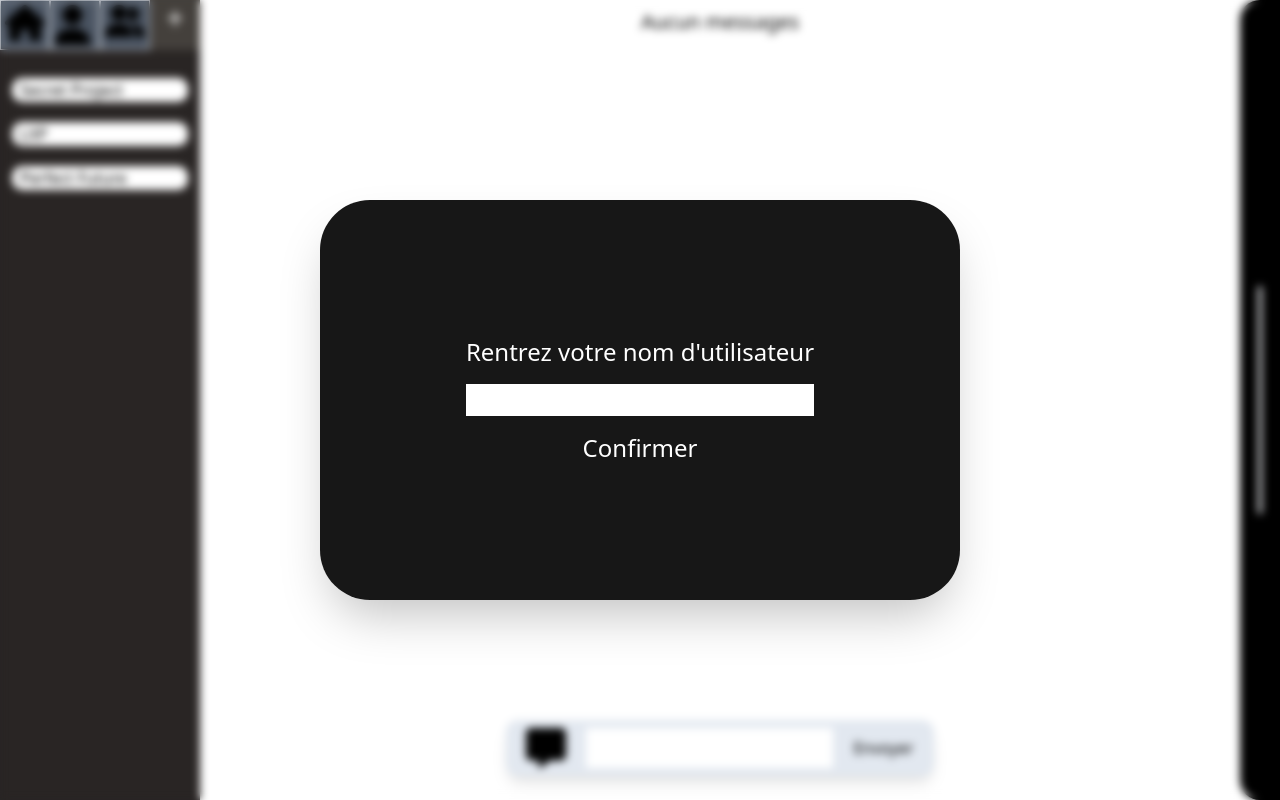
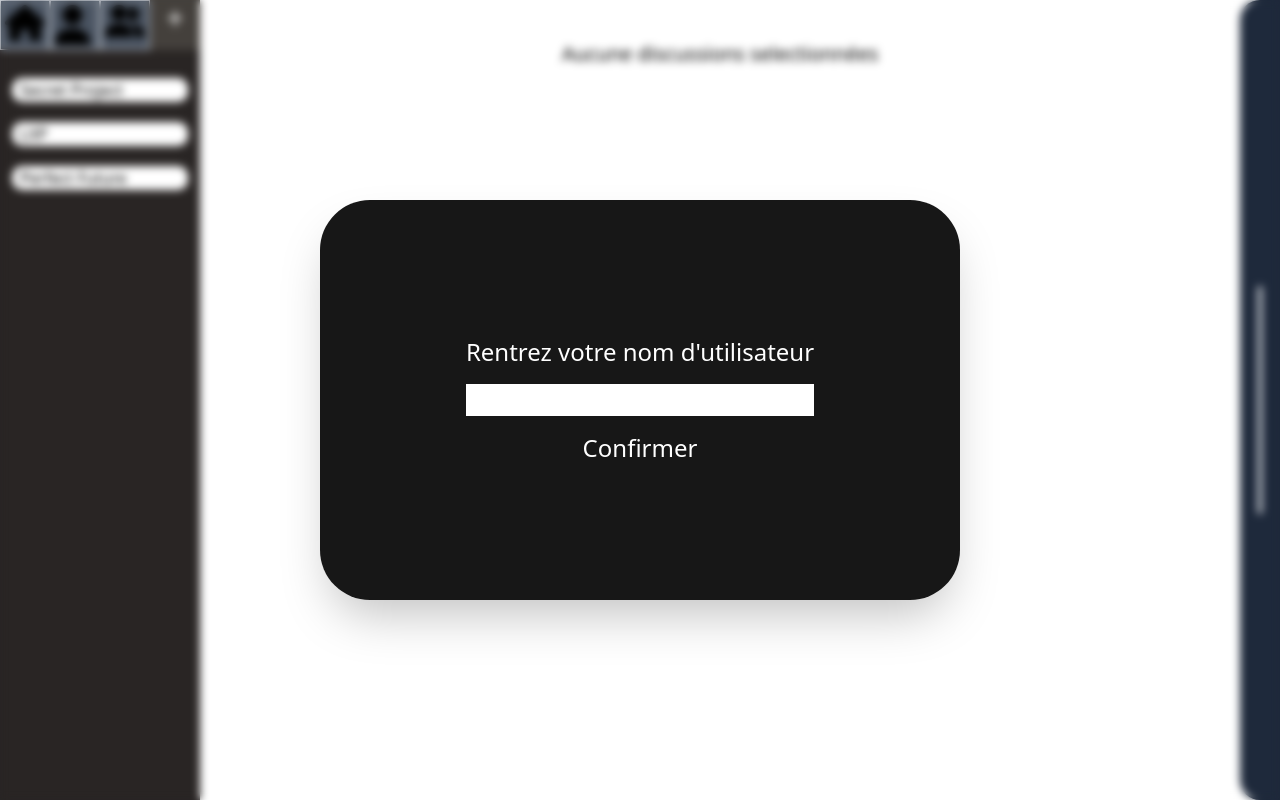
Before and after one commit to MartinDHLL/websocket-demo, a React (Create React App) app in the folder front-react/: page / in a window 1280 px wide. Built offline with nearby package versions, Linux system fonts and the light colour scheme.

Commit message:
correction bug

```diff
--- a/front-react/src/App/App.jsx
+++ b/front-react/src/App/App.jsx
@@ -9,7 +9,7 @@ import "./App.css";
 function App() {
   const [connectionStatus, setConnectionStatus] = useState(socket.connected);
   const [username, setUsername] = useState("");
-  const [room, setRoom] = useState("");
+  const [room, setRoom] = useState(null);
   const [messages, setMessages] = useState([]);
 
   // socket.connect(); // remove after
@@ -83,7 +83,7 @@ function App() {
 
   return (
     <>
-      <div className="fixed top-0 flex flex-row justify-between min-h-screen min-w-full bg-white text-back">
+      <div className="fixed w-full top-0 flex flex-row justify-between min-h-screen min-w-full bg-white text-back">
         <ChannelsList room={room} changeRoom={changeRoom} />
         {room != null ? (
           <MessagesList messages={messages} />
--- a/front-react/src/MessagesList/MessagesList.jsx
+++ b/front-react/src/MessagesList/MessagesList.jsx
@@ -4,7 +4,7 @@ import Message from "./Message/Message";
 
 export default function MessagesList({ messages }) {
   return (
-    <div className="max-md:max-h-[38em] sm:max-h-[45em] xl:max-h-[45em] lg:max-xl:max-h-[90em]">
+    <div className="w-[70%] sm:max-h-[10em] max-md:max-h-[10em] md:max-h-[90em] xl:max-h-[90em]">
       <div className="py-2 h-full flex flex-col items-start gap-y-10 overflow-y-scroll">
         {messages.length > 0 ? (
           messages.map((message) => {
--- a/front-react/src/OptionsSidebar/OptionsSidebar.jsx
+++ b/front-react/src/OptionsSidebar/OptionsSidebar.jsx
@@ -1,13 +1,23 @@
 import { useEffect, useState } from "react";
+import socket from "../socketio";
 
 export default function OptionsSidebar({ username }) {
   const [barClass, setBarClass] = useState("");
   const [isBarOpen, setBarState] = useState(false);
 
+  const handleClick = () => {
+    console.log(isBarOpen);
+    setBarState(false);
+    socket.disconnect();
+    console.log(isBarOpen);
+  };
+
   useEffect(() => {
     setBarClass(
-      `flex flex-col justify-start items-center p-5 bg-black min-h-full text-white rounded-tl-[20px] rounded-bl-[20px] ${
-        isBarOpen ? "w-[20%]" : "w-[0] hover:bg-yellow-100 hover:cursor-pointer"
+      `flex flex-col justify-start items-center p-5 bg-slate-800 min-h-full text-white rounded-tl-[20px] rounded-bl-[20px] ${
+        isBarOpen
+          ? "w-[20%]"
+          : "w-[0] hover:bg-black animation- hover:cursor-pointer hover:animate-pulse"
       }`
     );
   }, [isBarOpen]);
@@ -19,7 +29,17 @@ export default function OptionsSidebar({ username }) {
           <hr className="border-2 h-[30%] rounded-full" />
         </div>
       ) : null}
-      {isBarOpen ? <p>Utilisateur : {username}</p> : null}
+      {isBarOpen ? (
+        <div>
+          <p>Utilisateur : {username}</p>
+          <button
+            onClick={handleClick}
+            className="p-1 bg-white text-black hover:bg-black hover:text-red-200"
+          >
+            Se deconnecter
+          </button>
+        </div>
+      ) : null}
     </div>
   );
 }
```
Also changed, not shown: 1 other file (tests, documents, lock files or other folders).
